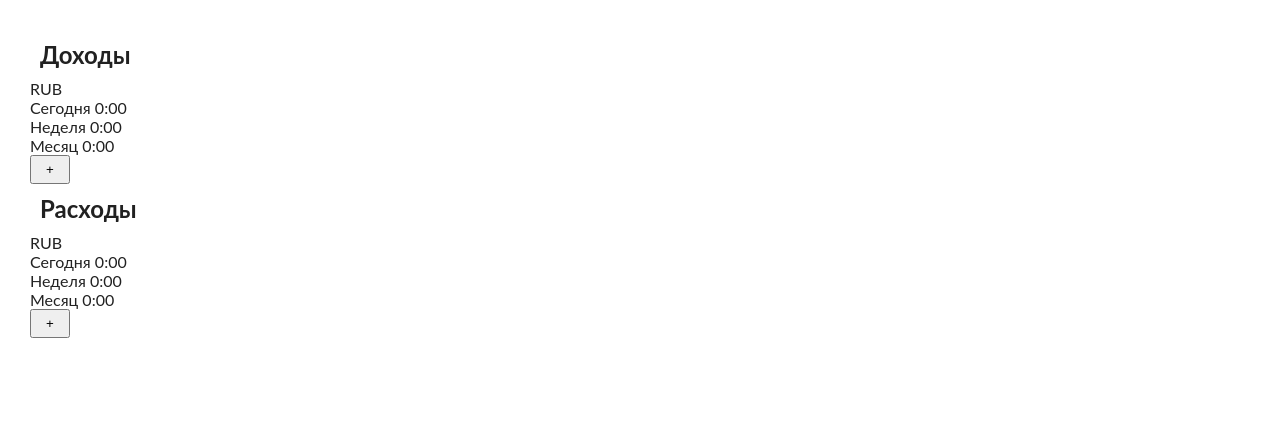
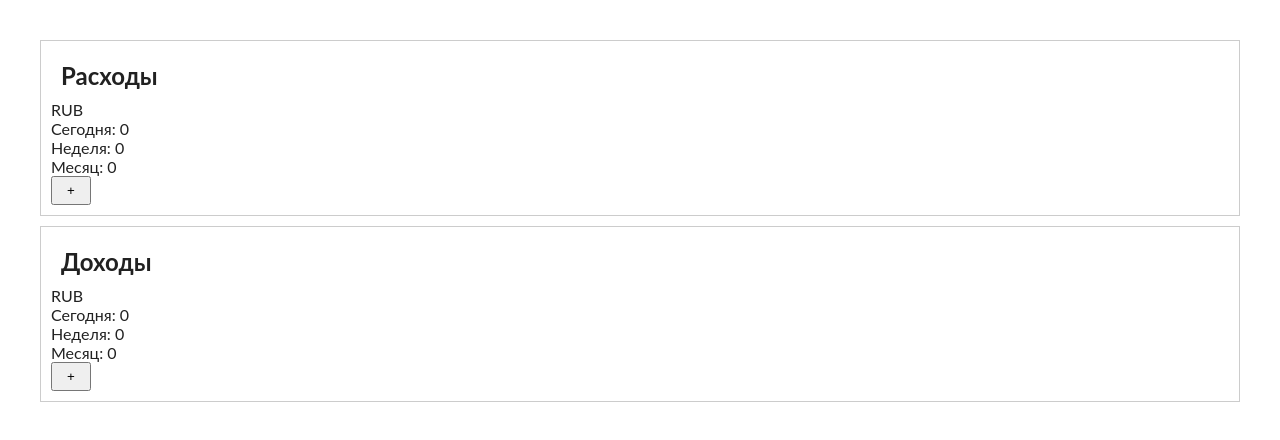
Before and after one commit to dramarec/react_practice, a React app: page / in a window 1280 px wide. Built offline with nearby package versions, Linux system fonts and the light colour scheme.

Commit message:
completed count date

```diff
--- a/src/components/App.js
+++ b/src/components/App.js
@@ -22,7 +22,7 @@ export default class App extends Component {
         }
     }
 
-    componentDidUpdate(prevProps, prevState) {
+    componentDidUpdate(_, prevState) {
         if (prevState.spenData !== this.state.spenData) {
             localStorage.setItem(
                 'spending',
@@ -66,13 +66,21 @@ export default class App extends Component {
     };
 
     render() {
-        const { incomIsOpen, spendIsOpen, homeIsOpen } = this.state;
+        const {
+            incomIsOpen,
+            spendIsOpen,
+            homeIsOpen,
+            spenData,
+            incomeData,
+        } = this.state;
         return (
             <>
                 {homeIsOpen && (
                     <Home
                         onToggleSpendings={this.toggleSpendings}
                         onToggleIncome={this.toggleIncome}
+                        spending={spenData}
+                        incoming={incomeData}
                     />
                 )}
                 {spendIsOpen && (
--- a/src/components/cardIncome/CardIncome.jsx
+++ b/src/components/cardIncome/CardIncome.js
@@ -1,14 +1,14 @@
 import React, { Component } from 'react';
+import moment from 'moment';
 
-import Select from '../shared/Select/Select';
-import Input from '../shared/Input/Input';
-import Form from '../shared/Form/Form';
+import Select from '../shared/select/Select';
+import Input from '../shared/input/Input';
+import Form from '../shared/form/Form';
 
 // import { data } from '../../utils/selctOptions';
 import data from '../../utils/data';
-import moment from 'moment';
 import CardTitle from '../shared/cardTitle/CardTitle';
-import Section from '../shared/Section/Section';
+import Section from '../shared/section/Section';
 
 export default class CardIncome extends Component {
     state = {
@@ -16,7 +16,6 @@ export default class CardIncome extends Component {
         date: moment(Date.now()).format('YYYY-MM-DD'),
         time: moment(Date.now()).format('HH:mm'),
         total: '',
-        // category: '',
         income: '',
         currency: '',
         comment: '',
@@ -26,8 +25,8 @@ export default class CardIncome extends Component {
             date: moment(Date.now()).format('YYYY-MM-DD'),
             time: moment(Date.now()).format('HH:mm'),
             total: '',
-            // category: '',
             currency: '',
+            income: '',
         });
     };
 
--- /dev/null
+++ b/src/components/home/Home.js
@@ -0,0 +1,47 @@
+import React from 'react';
+import Section from '../shared/section/Section';
+import styles from './Home.module.css';
+import CounTotal from '../../utils/countTotal';
+
+const Home = ({ onToggleIncome, onToggleSpendings, spending, incoming }) => {
+    const counter = new CounTotal();
+    return (
+        <Section>
+            <div className={styles.home_container}>
+                <h2>Расходы</h2>
+                <p>RUB</p>
+                <ul>
+                    <li>Сегодня: {counter.countDayTotal(spending)}</li>
+                    <li>Неделя: {counter.countWeekTotal(spending)}</li>
+                    <li>Месяц: {counter.countMounthTotal(spending)}</li>
+                </ul>
+                <button
+                    className="button-home"
+                    type="button"
+                    onClick={onToggleSpendings}
+                >
+                    +
+                </button>
+            </div>
+
+            <div className={styles.home_container}>
+                <h2>Доходы</h2>
+                <p>RUB</p>
+                <ul>
+                    <li>Сегодня: {counter.countDayTotal(incoming)}</li>
+                    <li>Неделя: {counter.countWeekTotal(incoming)}</li>
+                    <li>Месяц: {counter.countMounthTotal(incoming)}</li>
+                </ul>
+
+                <button
+                    className="button-home"
+                    type="button"
+                    onClick={onToggleIncome}
+                >
+                    +
+                </button>
+            </div>
+        </Section>
+    );
+};
+export default Home;
--- a/src/components/home/Home.jsx
+++ /dev/null
@@ -1,44 +0,0 @@
-import React, { Component } from 'react';
-import Section from '../shared/Section/Section';
-
-export default class Home extends Component {
-    render() {
-        return (
-            <Section>
-                <div>
-                    <h2>Доходы</h2>
-                    <p>RUB</p>
-                    <ul>
-                        <li>Сегодня 0:00</li>
-                        <li>Неделя 0:00</li>
-                        <li>Месяц 0:00</li>
-                    </ul>
-
-                    <button
-                        className="button-home"
-                        type="button"
-                        onClick={this.props.onToggleIncome}
-                    >
-                        +
-                    </button>
-                </div>
-                <div>
-                    <h2>Расходы</h2>
-                    <p>RUB</p>
-                    <ul>
-                        <li>Сегодня 0:00</li>
-                        <li>Неделя 0:00</li>
-                        <li>Месяц 0:00</li>
-                    </ul>
-                    <button
-                        className="button-home"
-                        type="button"
-                        onClick={this.props.onToggleSpendings}
-                    >
-                        +
-                    </button>
-                </div>
-            </Section>
-        );
-    }
-}
--- /dev/null
+++ b/src/components/home/Home.module.css
@@ -0,0 +1,5 @@
+.home_container {
+    border: 1px solid #ccc;
+    margin: 10px;
+    padding: 10px;
+}
--- a/src/index.css
+++ b/src/index.css
@@ -76,8 +76,8 @@ label {
     padding: 15px;
     border: none;
 }
-input,
+/* input,
 select {
     width: 200px;
     padding: 0 15px;
-}
+} */
--- /dev/null
+++ b/src/utils/countTotal.js
@@ -0,0 +1,43 @@
+import moment from 'moment';
+
+export default class CounTotal {
+    constructor() {
+        this.currentDate = moment(Date.now()).format('YYYY-MM-DD');
+        this.date = new Date();
+        // this.currentWeekDay = date.getDay() !== 0 ? date.getDay() : 7;
+        // this.prevDate = moment()
+        //     .subtract(currentWeekDay - 1, 'days')
+        //     .format('YYYY-MM-DD');
+        // console.log('prevDate :', prevDate);
+        // console.log('currentWeekDay :', currentWeekDay);
+        // console.log('week', moment(currentDate, 'YYY-MM-DD').isoWeek());
+    }
+
+    countDayTotal(data) {
+        return data
+            .filter(item => item.date === this.currentDate)
+            .reduce((acc, item) => acc + Number(item.total), 0);
+    }
+
+    countWeekTotal(data) {
+        return data
+            .filter(
+                item =>
+                    moment(item.date).format('YYYY') ===
+                        moment(this.date).format('YYYY') &&
+                    moment(item.date, 'YYY-MM-DD').isoWeek() ===
+                        moment(this.currentDate, 'YYY-MM-DD').isoWeek(),
+            )
+            .reduce((acc, item) => acc + Number(item.total), 0);
+    }
+
+    countMounthTotal(data) {
+        return data
+            .filter(
+                item =>
+                    moment(item.date).format('YYYY-MM') ===
+                    moment(this.date).format('YYYY-MM'),
+            )
+            .reduce((acc, item) => acc + Number(item.total), 0);
+    }
+}
```
Also changed, not shown: src/components/cardSpendings/CardSpendings.js (renamed from src/components/cardSpendings/CardSpendings.jsx, +6 -8 lines), src/components/shared/Input/Input.js (renamed from src/components/shared/Input/Input.jsx), src/components/shared/Section/Section.js (renamed from src/components/shared/Section/Section.jsx), src/components/shared/cardTitle/CardTitle.js (renamed from src/components/shared/cardTitle/CardTitle.jsx), src/components/shared/form/Form.js (renamed from src/components/shared/Form/Form.jsx), src/components/shared/select/Select.js (renamed from src/components/shared/Select/Select.jsx), 2 other files.
